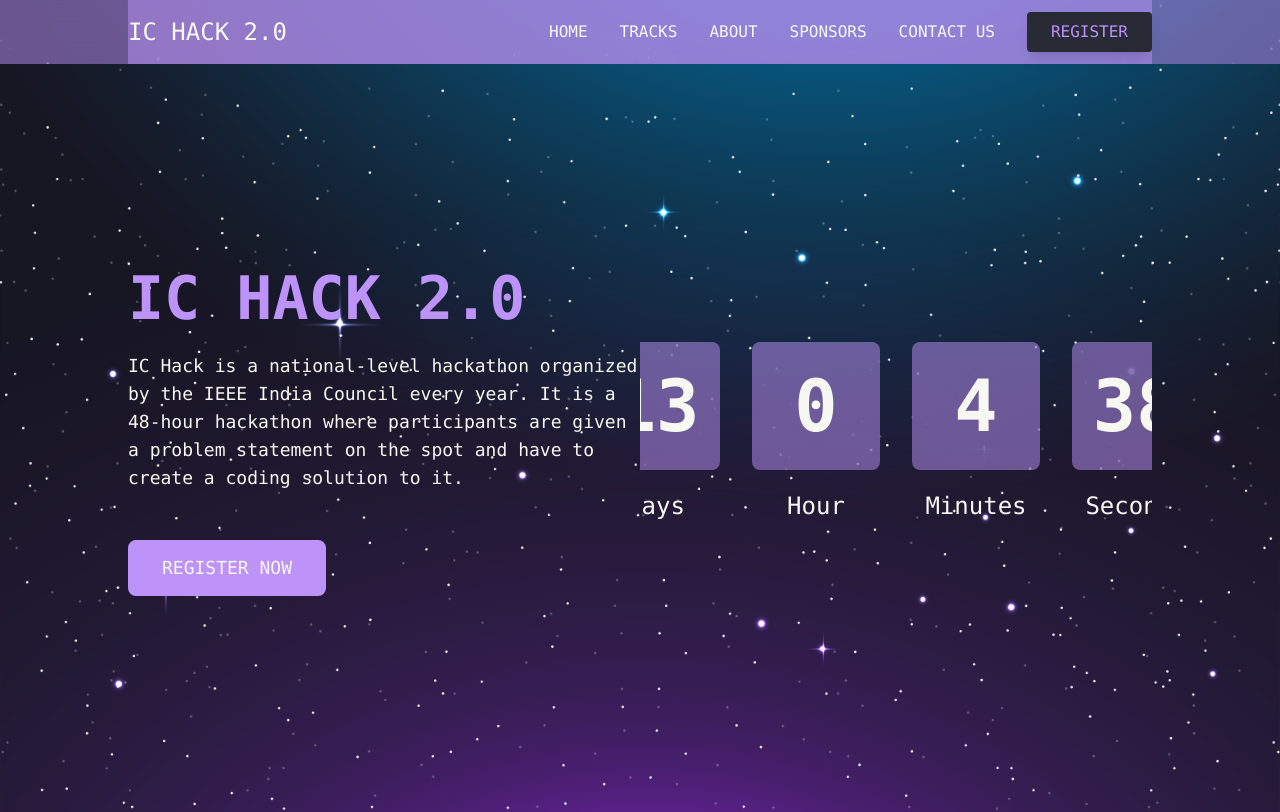
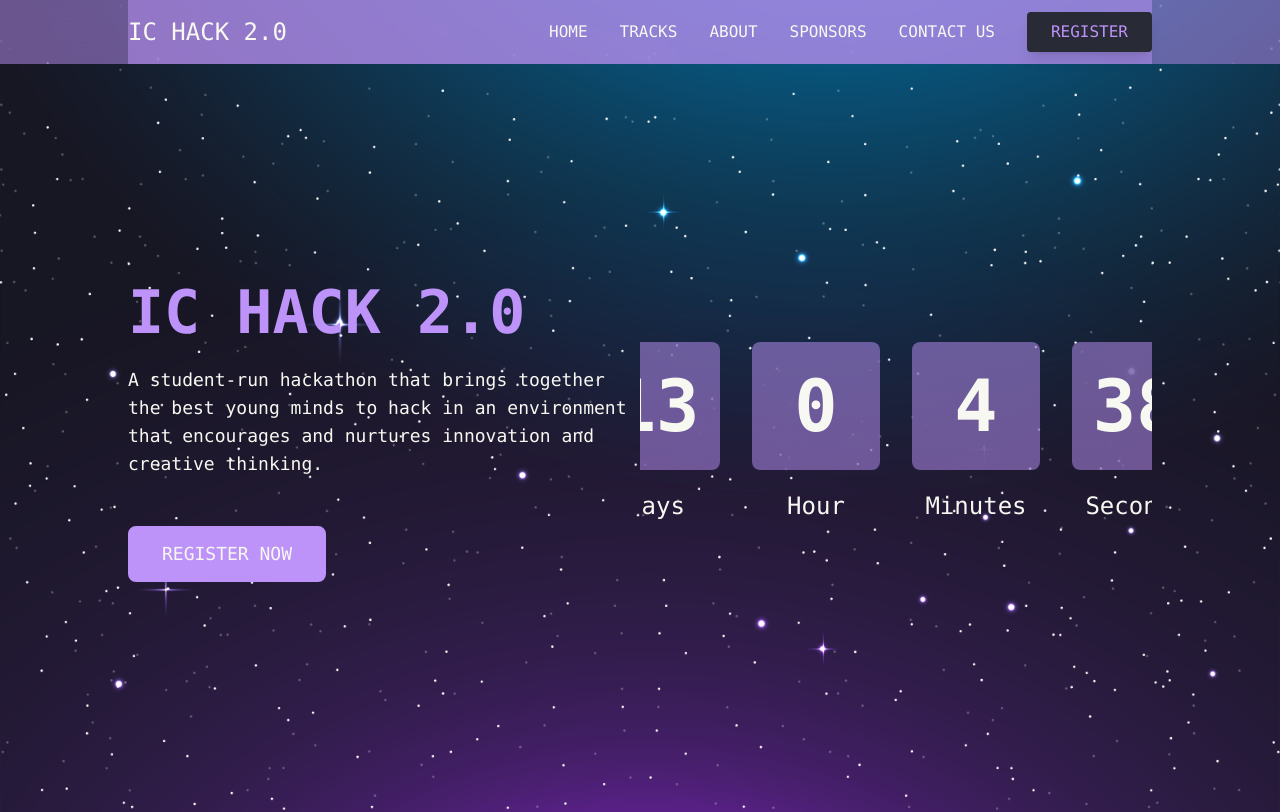
Before and after one commit to pujan-modha/ichack23, a React (Create React App) app: page / in a window 1280 px wide. Shown: the top 812 px of the page. Built offline with nearby package versions, Linux system fonts and the light colour scheme; the HTML template or start-up script is replaced by a standard one.

Commit message:
Changed data

```diff
--- a/src/components/Hero.jsx
+++ b/src/components/Hero.jsx
@@ -71,10 +71,8 @@
                 <h1 className="text-5xl font-bold leadi sm:text-6xl text-pracula">
                     IC HACK 2.0
                 </h1>
-                <p className="lg:mt-6 mt-8 mb-2 text-lg sm:mb-12">IC Hack is a national-level hackathon organized by the
-                    IEEE India Council every year.
-                    It is a 48-hour hackathon where participants are given a problem statement on the spot and have to
-                    create a coding solution to it.
+                <p className="lg:mt-6 mt-8 mb-2 text-lg sm:mb-12">A student-run hackathon that brings together the best
+                    young minds to hack in an environment that encourages and nurtures innovation and creative thinking.
                 </p>
                 <div
                     className="flex flex-col mt-8 lg:mt-0 space-y-4 sm:items-center sm:justify-center sm:flex-row sm:space-y-0 sm:space-x-4 lg:justify-start">
```
